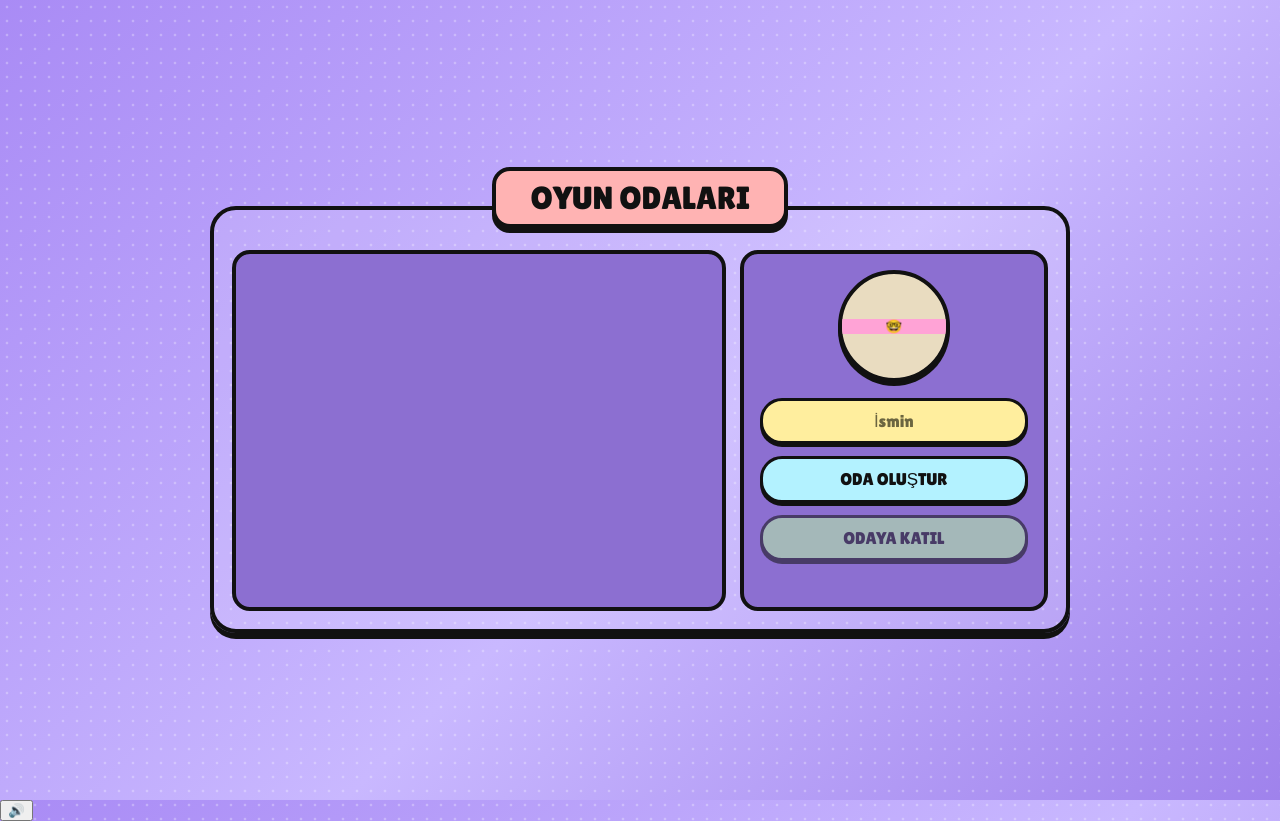
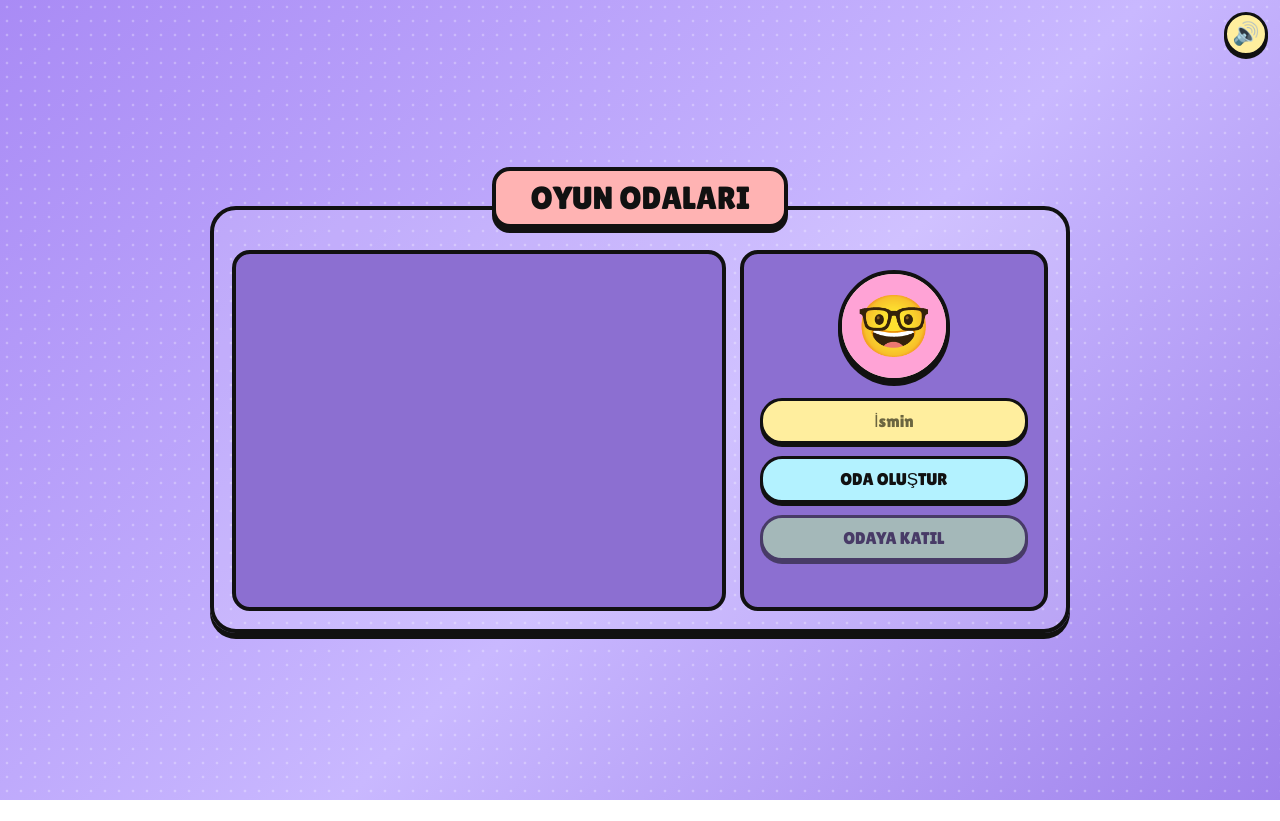
Before and after one commit to arkiteksz/Reactly, a website: page public/index.html in a window 1280 px wide. After the commit the page ends 800 px from the top, so only its background shows below. Drawn offline with nearby package versions, Linux system fonts and the light colour scheme; no server answers.

Commit message:
Update style.css

```diff
--- a/public/style.css
+++ b/public/style.css
@@ -92,6 +92,18 @@ body {
 .round-btn:disabled { cursor: default; }
 .round-btn:disabled:not([aria-pressed="true"]) { opacity: .5; }
 
+/* ---- Avatar düzeltmesi: her boyutta daire içinde ortalı ---- */
+.avatar { position: relative; display: block; flex: none; aspect-ratio: 1 / 1; line-height: 0; container-type: size; }
+.avatar img, .avatar svg { position: absolute; inset: 0; width: 100%; height: 100%; object-fit: cover; object-position: center; }
+.avatar-fallback { position: absolute; inset: 0; display: grid; place-items: center; font-size: 58cqw; line-height: 1; }
+
+.mute {
+  position: fixed; top: 12px; right: 12px; z-index: 10; width: 44px; height: 44px; padding: 0;
+  font-size: 22px; line-height: 1; cursor: pointer; background: var(--yellow);
+  border: 3px solid var(--ink); border-radius: 50%; box-shadow: 0 3px 0 var(--ink);
+}
+.mute:active { transform: translateY(2px); box-shadow: 0 1px 0 var(--ink); }
+
 /* ---- Oyun ekranı ---- */
 .frame.arena { grid-template-columns: 1fr; gap: 18px; width: min(980px, 100%); }
 .stage { min-height: 260px; display: flex; flex-direction: column; align-items: center; justify-content: center; gap: 12px; }
```
